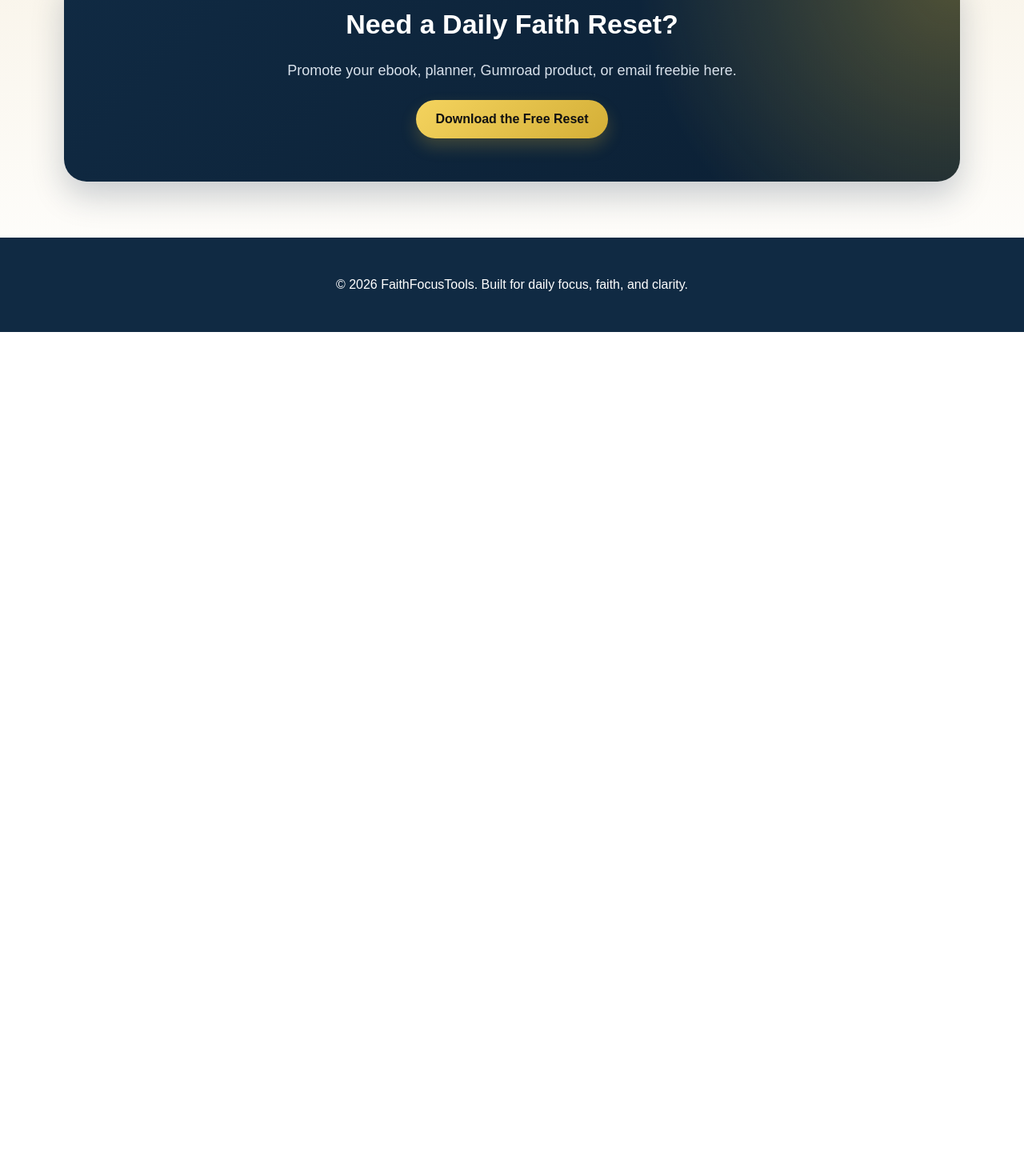
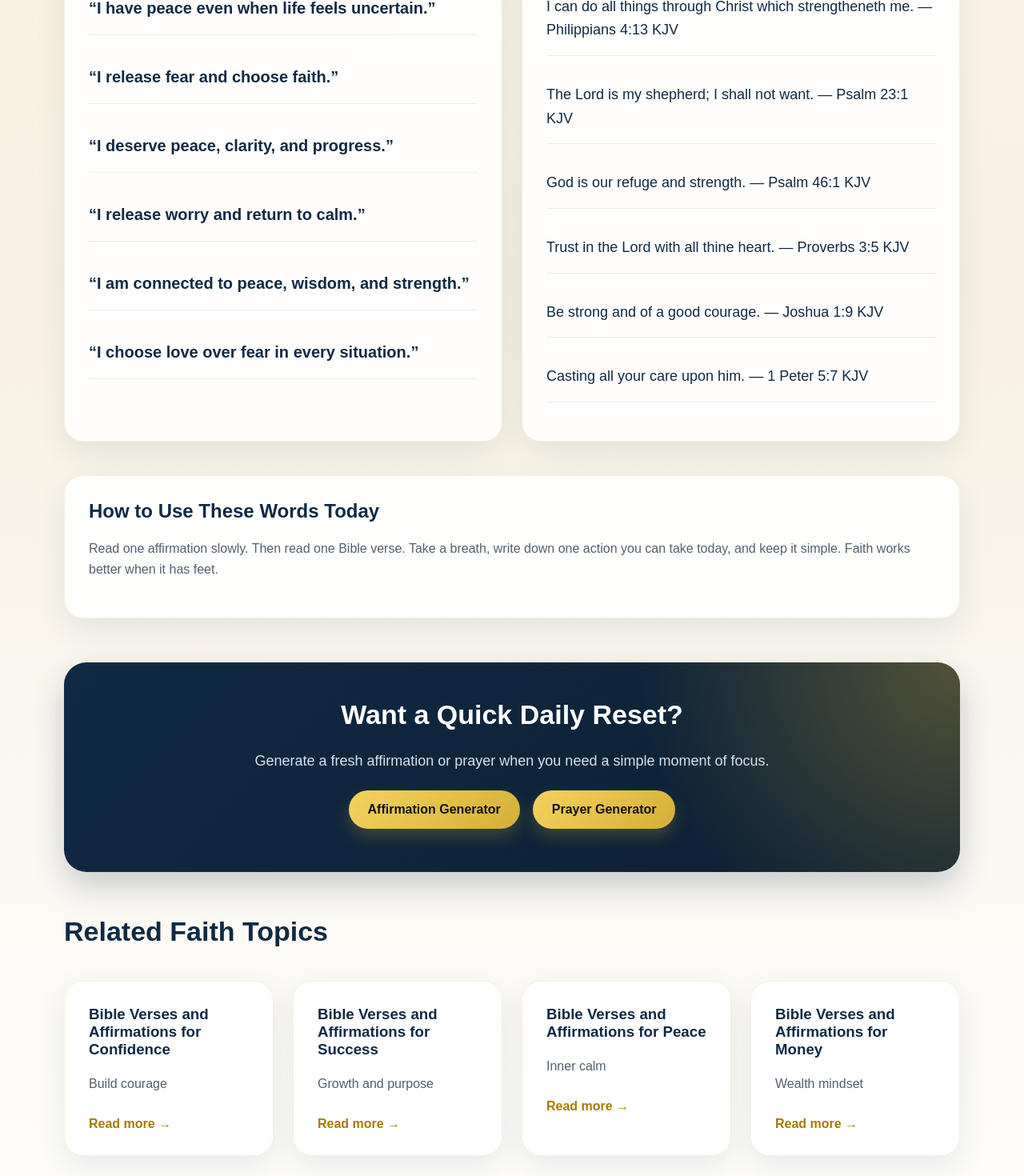
Before and after one commit to m2tmultimedia-eng/faith-focus-tools, a Next.js app: page /topics/anxiety in a window 1280 px wide. Shown: the part 700-2170 px from the top of the page at 80% size. Before the commit the page ends 1115 px from the top, so only its background shows below. Built offline with nearby package versions, Linux system fonts and the light colour scheme.

Commit message:
fix topic pages to show affirmations and bible verses

```diff
--- a/app/topics/[slug]/page.tsx
+++ b/app/topics/[slug]/page.tsx
@@ -1,5 +1,6 @@
-import { topics } from "@/lib/data";
+import Link from "next/link";
 import { notFound } from "next/navigation";
+import { affirmations, bibleVerses, topics } from "@/lib/data";
 
 export function generateStaticParams() {
   return topics.map((topic) => ({
@@ -12,7 +13,7 @@ export function generateMetadata({ params }: { params: { slug: string } }) {
 
   if (!topic) {
     return {
-      title: "Faith Topic",
+      title: "Faith Topic | FaithFocusTools",
     };
   }
 
@@ -22,43 +23,136 @@ export function generateMetadata({ params }: { params: { slug: string } }) {
   };
 }
 
+function getFallbackAffirmations(slug: string) {
+  const keywordMap: Record<string, string[]> = {
+    anxiety: ["peace", "calm", "worry", "fear", "stress"],
+    confidence: ["confidence", "stronger", "potential", "courage"],
+    success: ["success", "growth", "progress", "purpose", "results"],
+    fear: ["fear", "faith", "courage"],
+    peace: ["peace", "calm", "grounded"],
+    healing: ["healing", "restore", "stronger", "grow"],
+    purpose: ["purpose", "aligned", "direction", "future"],
+    money: ["money", "wealth", "financial", "value", "income"],
+    discipline: ["discipline", "consistent", "habits", "show up"],
+    motivation: ["progress", "future", "move forward", "growth"],
+    morning: ["today", "clarity", "purpose"],
+    night: ["peace", "release", "rest"],
+    gratitude: ["blessings", "thank", "growth"],
+    stress: ["stress", "calm", "peace", "breathe"],
+    work: ["work", "value", "results", "effort"],
+    relationships: ["love", "peace", "wisdom"],
+  };
+
+  const keywords = keywordMap[slug] || [slug];
+
+  const matches = affirmations.filter((item) =>
+    keywords.some((keyword) => item.toLowerCase().includes(keyword))
+  );
+
+  return matches.length ? matches.slice(0, 6) : affirmations.slice(0, 6);
+}
+
+function getFallbackVerses(slug: string) {
+  const matches = bibleVerses.filter((item) => item.mood === slug);
+
+  if (matches.length) {
+    return matches
+      .slice(0, 6)
+      .map((item) => `${item.verse} — ${item.reference}`);
+  }
+
+  return bibleVerses
+    .slice(0, 6)
+    .map((item) => `${item.verse} — ${item.reference}`);
+}
+
 export default function TopicPage({ params }: { params: { slug: string } }) {
   const topic = topics.find((t) => t.slug === params.slug);
 
   if (!topic) notFound();
 
+  const pageAffirmations =
+    topic.affirmations.length > 0
+      ? topic.affirmations
+      : getFallbackAffirmations(topic.slug);
+
+  const pageVerses =
+    topic.verses.length > 0 ? topic.verses : getFallbackVerses(topic.slug);
+
+  const relatedTopics = topics
+    .filter((item) => item.slug !== topic.slug)
+    .slice(0, 6);
+
   return (
     <main className="container">
       <section className="hero">
+        <p className="eyebrow">Faith Topic</p>
         <h1>{topic.title}</h1>
         <p>{topic.description}</p>
+        <Link className="button" href="/topics">
+          Browse All Topics
+        </Link>
       </section>
 
-
-
-      <section className="grid">
+      <section className="content-section">
         <div className="card">
           <h2>Affirmations</h2>
-          {topic.affirmations.map((item) => (
-            <p key={item}>“{item}”</p>
+          {pageAffirmations.map((item) => (
+            <p key={item} className="quote">
+              “{item}”
+            </p>
           ))}
         </div>
 
         <div className="card">
           <h2>Bible Verses</h2>
-          {topic.verses.map((item) => (
-            <p key={item}>{item}</p>
+          {pageVerses.map((item) => (
+            <p key={item} className="verse">
+              {item}
+            </p>
           ))}
         </div>
       </section>
 
-      <section className="cta">
-        <h2>Need a Daily Faith Reset?</h2>
-        <p>Promote your ebook, planner, Gumroad product, or email freebie here.</p>
-        <a className="button" href="#">Download the Free Reset</a>
+      <section className="card">
+        <h2>How to Use These Words Today</h2>
+        <p>
+          Read one affirmation slowly. Then read one Bible verse. Take a breath,
+          write down one action you can take today, and keep it simple. Faith
+          works better when it has feet.
+        </p>
       </section>
 
+      <section className="cta">
+        <h2>Want a Quick Daily Reset?</h2>
+        <p>
+          Generate a fresh affirmation or prayer when you need a simple moment
+          of focus.
+        </p>
+        <Link className="button" href="/tools/affirmation-generator">
+          Affirmation Generator
+        </Link>
+        <Link className="button" href="/tools/prayer-generator">
+          Prayer Generator
+        </Link>
+      </section>
 
+      <section>
+        <h2 className="section-title">Related Faith Topics</h2>
+        <div className="grid">
+          {relatedTopics.map((related) => (
+            <Link
+              key={related.slug}
+              href={`/topics/${related.slug}`}
+              className="card"
+            >
+              <h3>{related.title}</h3>
+              <p>{related.description}</p>
+              <span className="text-link">Read more →</span>
+            </Link>
+          ))}
+        </div>
+      </section>
     </main>
   );
 }
```
